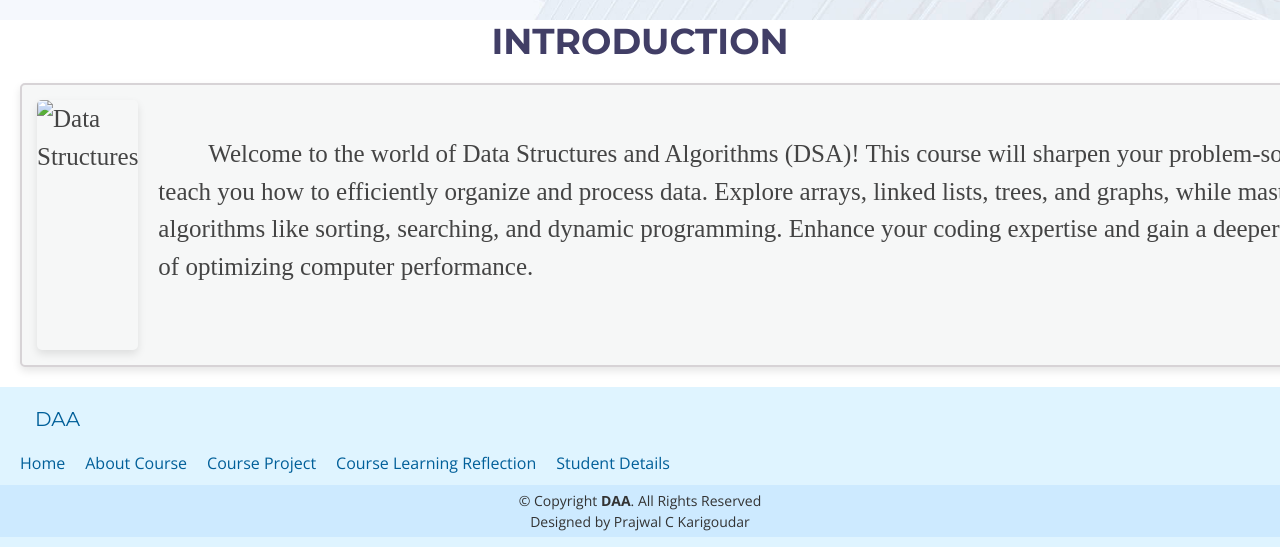
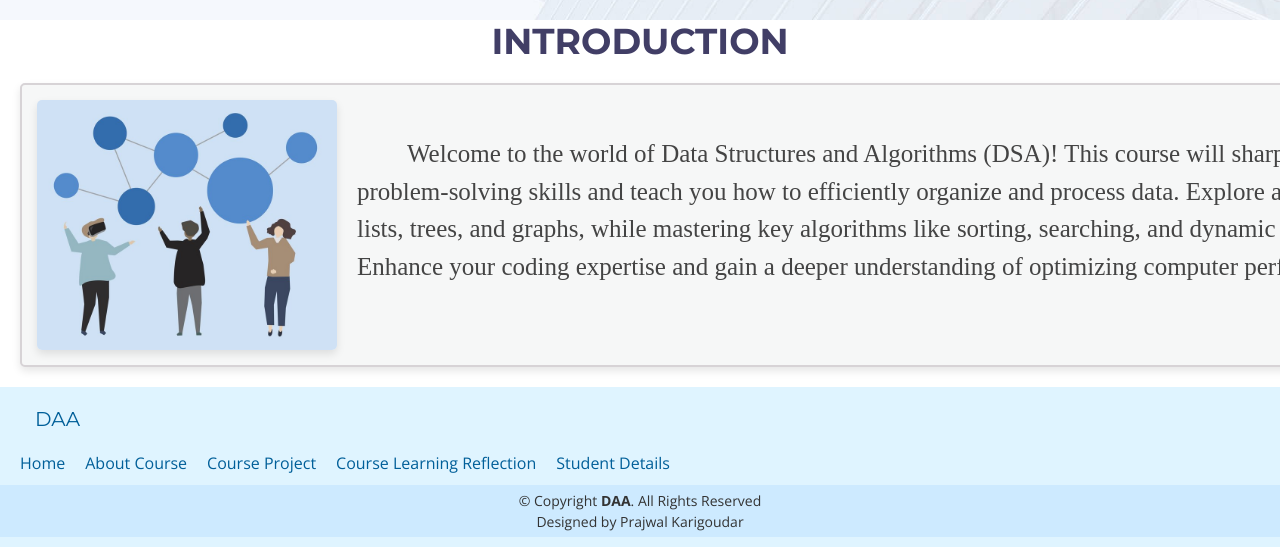
Before and after one commit to anurag984479/anuragdaa, a plain HTML site: page index.html in a window 1280 px wide. Shown: the part 780-1327 px from the top of the page. Drawn offline with nearby package versions, Linux system fonts and the light colour scheme; some packages are replaced by stand-ins of ours; a script that the page names is missing.

Commit message:
Update index.html

```diff
--- a/index.html
+++ b/index.html
@@ -13,6 +13,7 @@
 
   <!-- Google Fonts -->
   <link href="https://fonts.googleapis.com/css?family=Open+Sans:300,300i,400,400i,500,600,700,700i|Montserrat:300,400,500,600,700" rel="stylesheet">
+
 
   <!-- Bootstrap CSS File -->
   <link href="lib/bootstrap/css/bootstrap.min.css" rel="stylesheet">
@@ -124,7 +125,7 @@
     </div>
     <div class="box box-right">
       <div class="box-content">
-        <img src="../Rapid/img/three-people-brainstorming-their-ideas-illustration_53876-43166.jpg" alt="Data Structures" class="box-image">
+        <img src="./img/three-people-brainstorming-their-ideas-illustration_53876-43166.jpg" alt="Data Structures" class="box-image">
         <div>
           <style>
 
@@ -255,7 +256,7 @@ margin-bottom: 10px;
           &copy; Copyright <strong>DAA</strong>. All Rights Reserved
         </div>
         <div class="credits">
-          Designed by Prajwal C Karigoudar
+          Designed by Prajwal Karigoudar
         </div>
       </div>
     </div>
```
